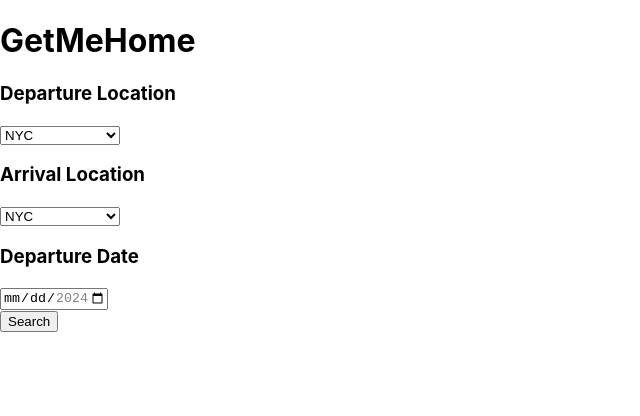
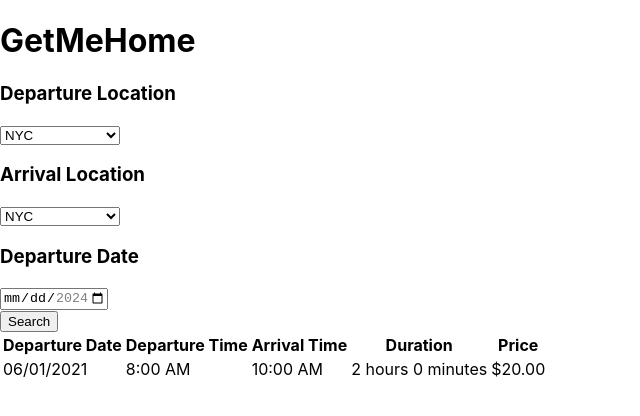
Before and after one commit to ronjj/gmh-web, a React (Create React App) app: page / in a window 1280 px wide. Shown: the top 416 px of the page, without its empty margins (0-640 px from the left). Built offline with nearby package versions, Linux system fonts and the light colour scheme.

Commit message:
added grid and trip row view to display each trip as it's own row

```diff
--- a/src/App.js
+++ b/src/App.js
@@ -1,10 +1,19 @@
 import React,{ useState } from 'react';
+import TripGrid from './TripGrid';
 import './App.css';
 
 function App() {
+  const exampleTrip = {
+    departureDate: '2021-06-01',
+    departureTime: '2021-06-01T08:00:00',
+    arrivalTime: '2021-06-01T10:00:00',
+    duration: 120,
+    price: 20.00,
+}
+
   let today = new Date();
   let dd = String(today.getDate()).padStart(2, '0');
-  let mm = String(today.getMonth() + 1).padStart(2, '0'); //January is 0!
+  let mm = String(today.getMonth() + 1).padStart(2, '0');
   let yyyy = today.getFullYear();
 
   today = yyyy + '-' + mm + '-' + dd;
@@ -12,7 +21,7 @@
   let maxDate = new Date();
   maxDate.setMonth(maxDate.getMonth() + 2);
   let maxDd = String(maxDate.getDate()).padStart(2, '0');
-  let maxMm = String(maxDate.getMonth() + 1).padStart(2, '0'); //January is 0!
+  let maxMm = String(maxDate.getMonth() + 1).padStart(2, '0');
   let maxYyyy = maxDate.getFullYear();
 
   maxDate = maxYyyy + '-' + maxMm + '-' + maxDd;
@@ -46,7 +55,6 @@
       <h1>GetMeHome</h1>
       <div className="loc_dropdown">
         <h3>Departure Location</h3>
-        {/* when I choose an option, I want to set the state of setDeparture to the option value */}
         <select onChange={handleSelectChange(setDepartureLocation)}>
           <option value="new_york">NYC</option>
           <option value="ithaca">Ithaca, NY</option>
@@ -85,10 +93,12 @@
         <h3>Departure Date</h3>
         <input type="date" min={today} max={maxDate} onChange={handleSelectChange(setDepartureDate)} />
       </div>
-      {/* create a div called search that contains a button that says search */}
       <div className="search">
         <button onClick={handleButtonClick}>Search</button>
       </div>
+      <div className="trip">
+        <TripGrid trips={[exampleTrip]}></TripGrid>
+        </div>
       </div>
   );
 }
--- /dev/null
+++ b/src/TripGrid.js
@@ -0,0 +1,25 @@
+import React from 'react';
+import TripRowView from './TripRowView';
+
+const TripGrid = ({ trips }) => {
+  return (
+    <table>
+      <thead>
+        <tr>
+          <th>Departure Date</th>
+          <th>Departure Time</th>
+          <th>Arrival Time</th>
+          <th>Duration</th>
+          <th>Price</th>
+        </tr>
+      </thead>
+      <tbody>
+        {trips.map((trip, index) => (
+          <TripRowView key={index} trip={trip} />
+        ))}
+      </tbody>
+    </table>
+  );
+};
+
+export default TripGrid;
--- /dev/null
+++ b/src/TripRowView.js
@@ -0,0 +1,43 @@
+import React from 'react';
+
+const TripRowView = ({ trip }) => {
+    const formatDate = (date) => {
+        const formattedDate = new Date(date).toLocaleDateString('en-US', {
+            month: '2-digit',
+            day: '2-digit',
+            year: 'numeric',
+        });
+        return formattedDate;
+    };
+
+    const formatTime = (time) => {
+        const formattedTime = new Date(time).toLocaleTimeString('en-US', {
+            hour: 'numeric',
+            minute: '2-digit',
+            hour12: true,
+        });
+        return formattedTime;
+    };
+
+    const formatDuration = (duration) => {
+        const hours = Math.floor(duration / 60);
+        const minutes = duration % 60;
+        return `${hours} hours ${minutes} minutes`;
+    };
+
+    const formatPrice = (price) => {
+        return `$${price.toFixed(2)}`;
+    };
+
+    return (
+        <tr className="trip_row">
+            <td className="trip_date">{formatDate(trip.departureDate)}</td>
+            <td className="trip_time">{formatTime(trip.departureTime)}</td>
+            <td className="trip_time">{formatTime(trip.arrivalTime)}</td>
+            <td className="trip_duration">{formatDuration(trip.duration)}</td>
+            <td className="trip_price">{formatPrice(trip.price)}</td>
+        </tr>
+    );
+};
+
+export default TripRowView;
```
